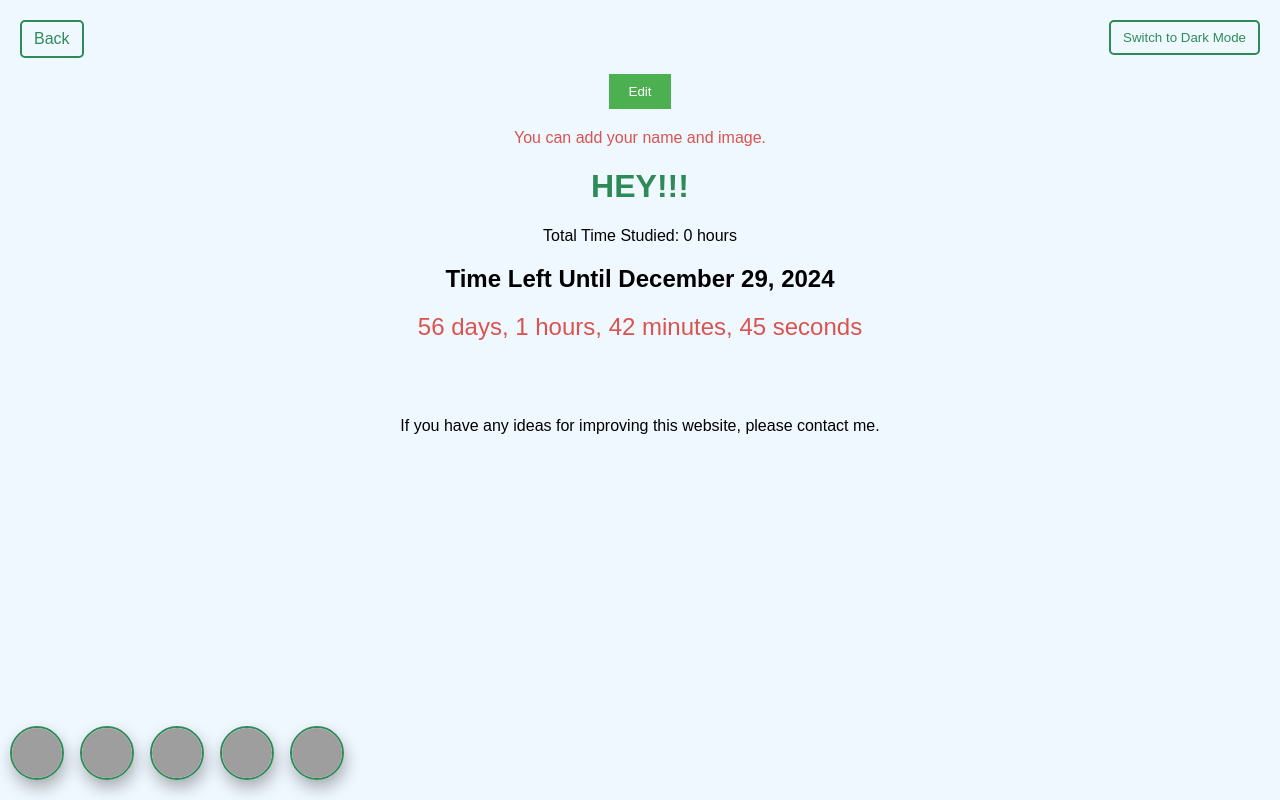
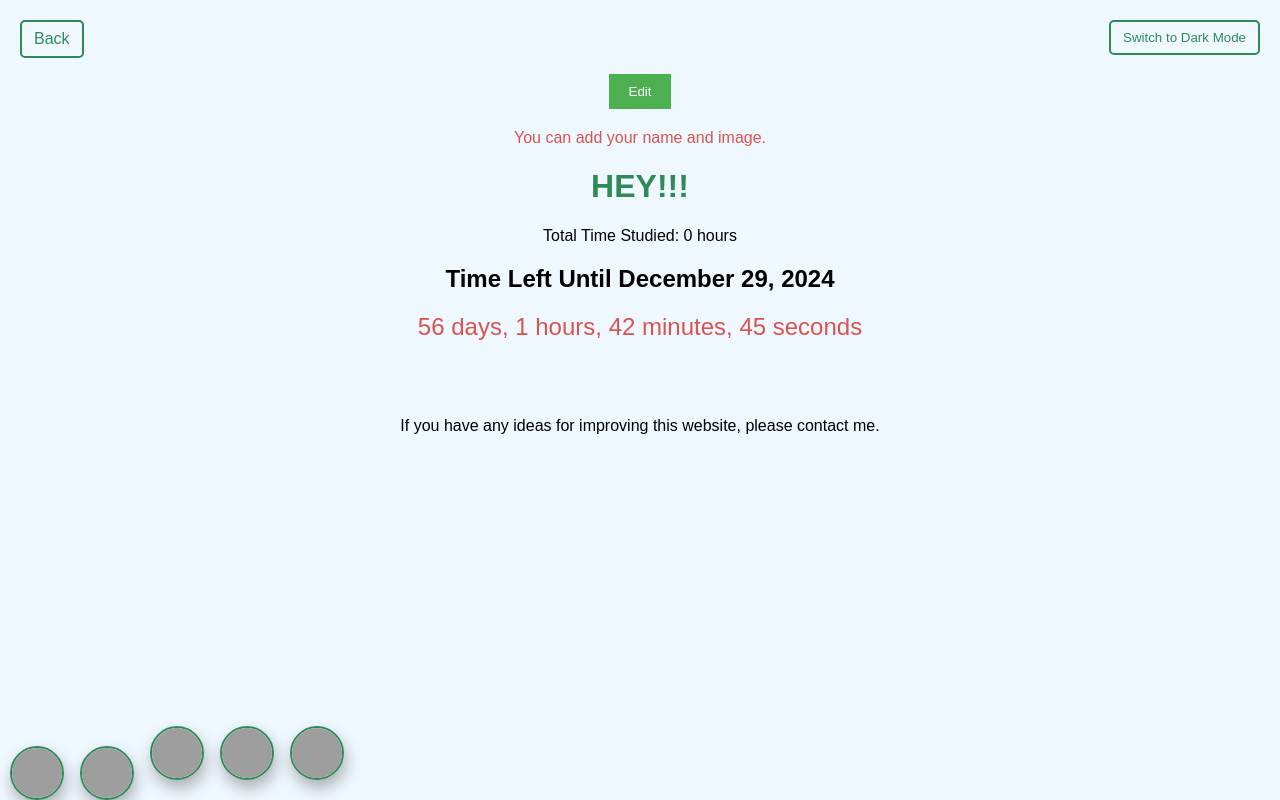
Before and after one commit to ImPraveen07/JeeTrackerprof, a plain HTML site: page index.html in a window 1280 px wide. Drawn offline with Linux system fonts and the light colour scheme; grey boxes are pictures that could not be loaded.

Commit message:
Update index.html

```diff
--- a/index.html
+++ b/index.html
@@ -84,7 +84,7 @@
         }
             .instagram-link {
 
-            bottom: 20px;
+            bottom: 0px;
                 position: absolute ;
             left: 10px;
             width: 50px;
@@ -102,7 +102,7 @@
         }
                 .email-link {
             position: absolute ;
-            bottom: 20px;
+            bottom: 0px;
 
             left: 80px;
             width: 50px;
```
